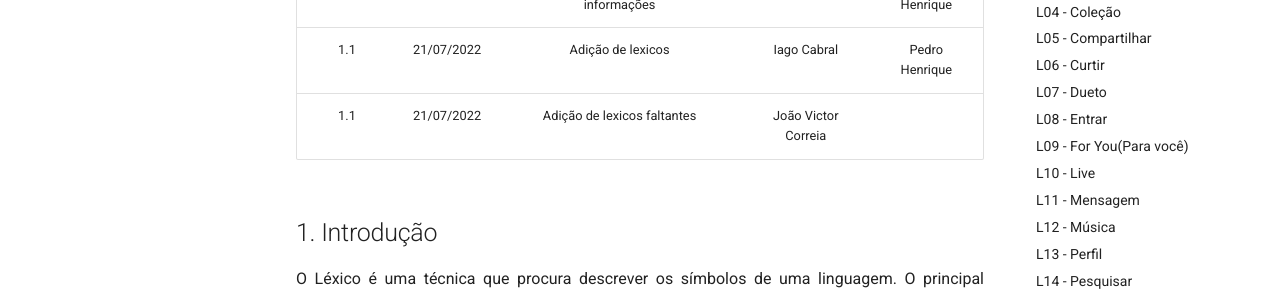
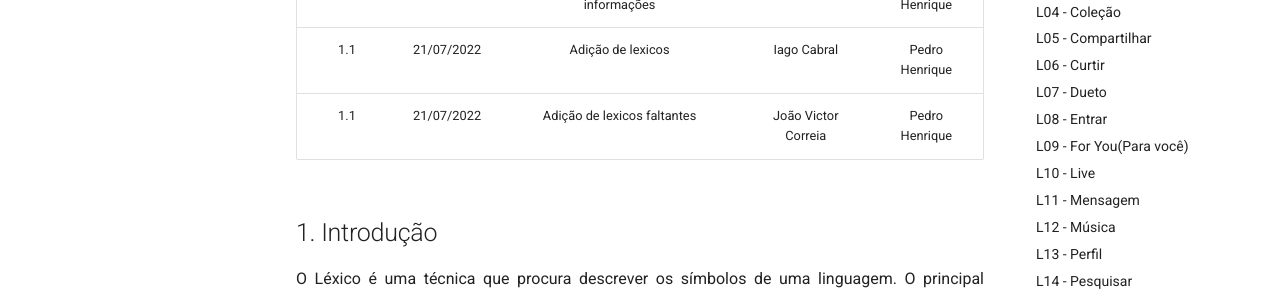
Before and after one commit to Requisitos-de-Software/2022.1-TikTok, an MkDocs documentation site: the page built from docs/modelagem/lexicos.md, in a window 1280 px wide and 900 px high. Shown: the part 363-659 px from the top of the window. Built offline with MkDocs 1.6.1 and Material for MkDocs 9.7.7, drawn with Linux system fonts in a browser that asks for light colours; comment, search, counter and statistics services are not loaded.

Commit message:
#36 - Adição de revisor

```diff
--- a/docs/modelagem/lexicos.md
+++ b/docs/modelagem/lexicos.md
@@ -6,7 +6,7 @@
 | :----: | :--------: | :-------------------------------------------: | :----------: | :-----: |
 |  1.0   | 20/07/2022 | Criação do documento com todas as informações | Iago Cabral | Pedro Henrique |
 |  1.1   | 21/07/2022 | Adição de lexicos | Iago Cabral | Pedro Henrique |
-|  1.1   | 21/07/2022 | Adição de lexicos faltantes | João Victor Correia |
+|  1.1   | 21/07/2022 | Adição de lexicos faltantes | João Victor Correia | Pedro Henrique |
 
 
 ## 1. Introdução
```
